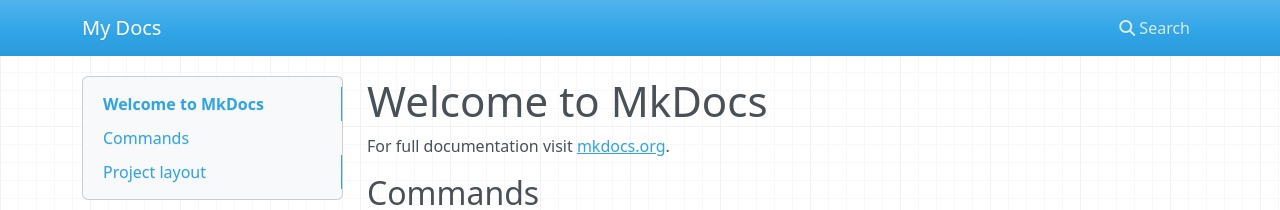
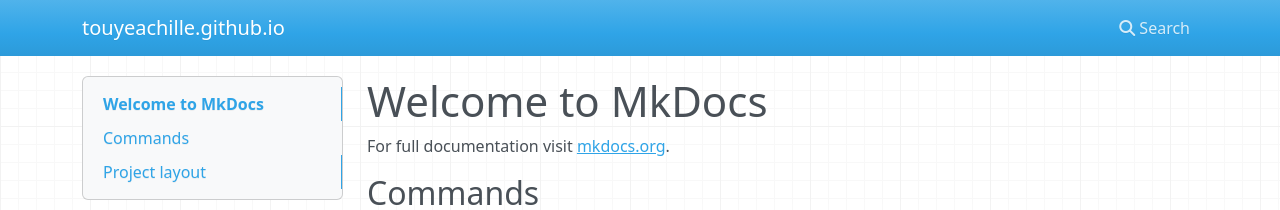
Before and after one commit to TouyeAchille/touyeachille.github.io, an MkDocs documentation site: the page built from docs/index.md, in a window 1280 px wide. Shown: the top 210 px of the page. Built offline with MkDocs 1.6.1, drawn with Linux system fonts in a browser that asks for light colours; nearby versions of some CDN libraries.

Commit message:
Update MkDocs site

```diff
--- a/mkdocs.yml
+++ b/mkdocs.yml
@@ -1 +1,2 @@
-site_name: My Docs
+site_name: touyeachille.github.io
+site_url: https://touyeachille.github.io
```
Also changed, not shown: 1 other file.
